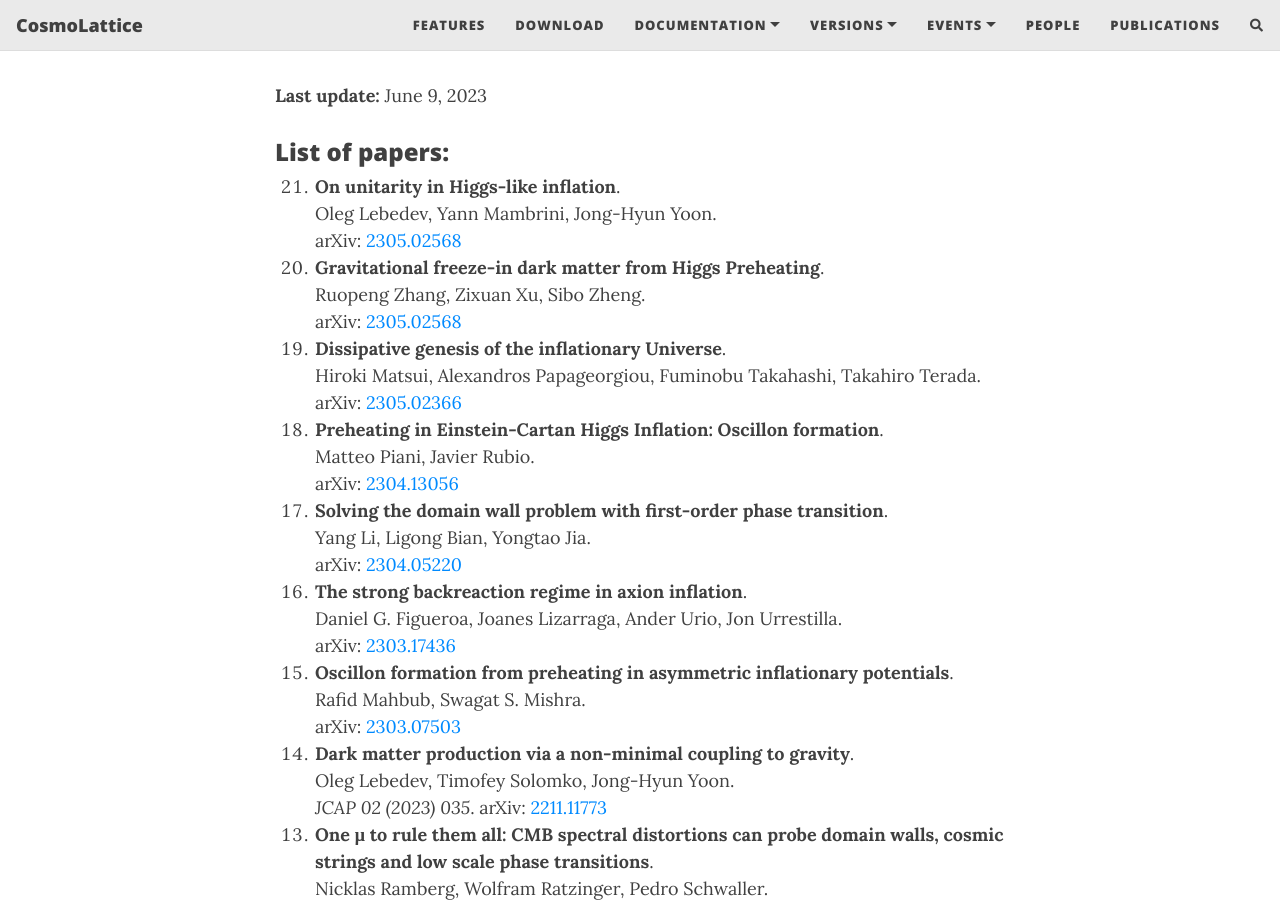
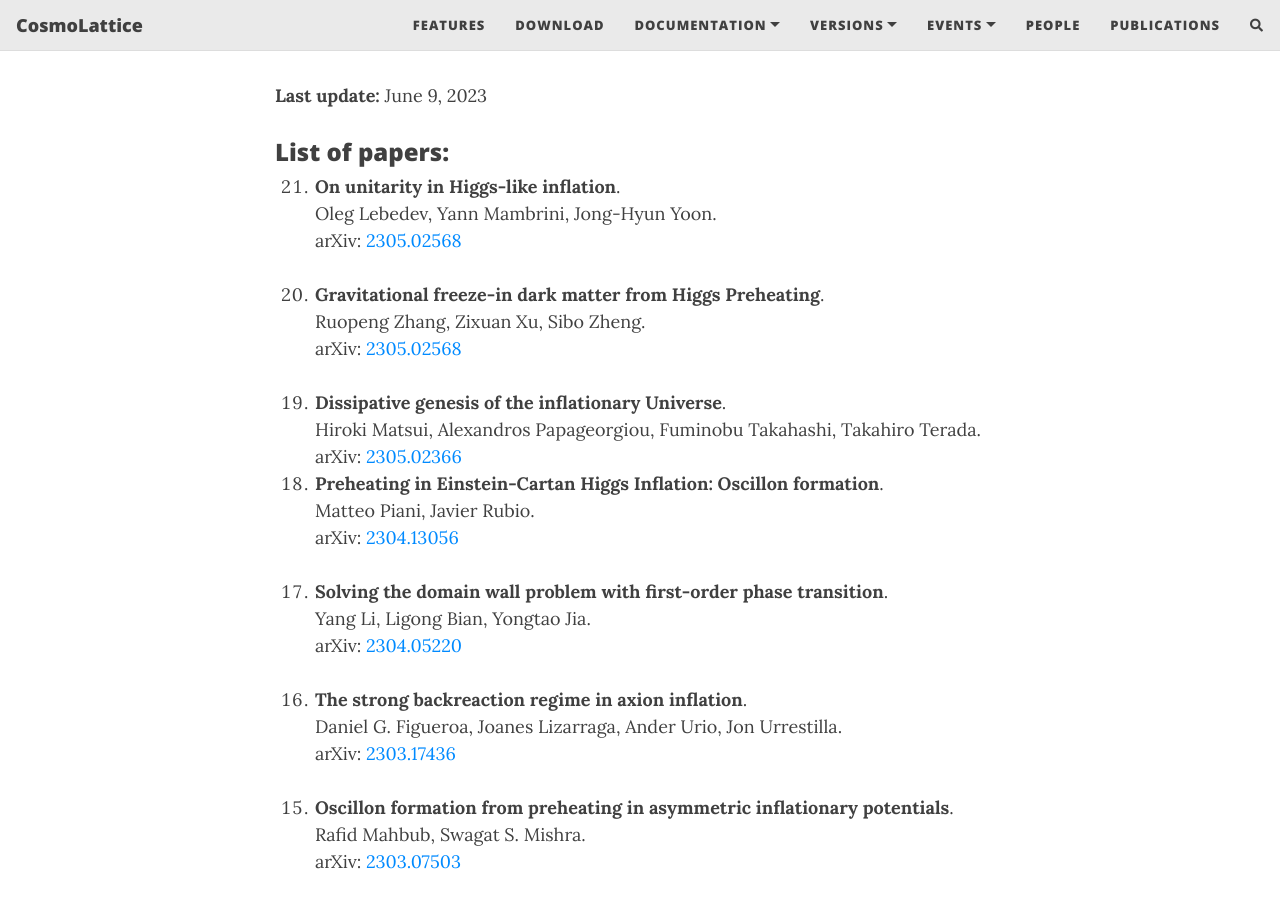
Before and after one commit to cosmolattice/cosmolatticeweb, a Jekyll site: the page built from publications.md, in a window 1280 px wide and 900 px high, scrolled down 332 px. Built offline with Jekyll 4.4.1, drawn with Linux system fonts in a browser that asks for light colours; nearby versions of some CDN libraries; comment, search, counter and statistics services are not loaded.

Commit message:
changed publications

```diff
--- a/publications.md
+++ b/publications.md
@@ -10,7 +10,7 @@ appear here, please let us know and we will gladly include it!
 
 **Last update:** June 9, 2023
 
-### List of papers:
+### List of papers:<br>
 
 
 <ol>
@@ -18,11 +18,13 @@ appear here, please let us know and we will gladly include it!
 <b>On unitarity in Higgs-like inflation</b>.<br>
    Oleg Lebedev, Yann Mambrini, Jong-Hyun Yoon. <br>
    arXiv: <a href="https://arxiv.org/abs/2305.05682" target="_blank" rel="noopener noreferrer">2305.02568</a><br>
+<br>
 
 <li value="20">
 <b>Gravitational freeze-in dark matter from Higgs Preheating</b>.<br>
    Ruopeng Zhang, Zixuan Xu, Sibo Zheng. <br>
    arXiv: <a href="https://arxiv.org/abs/2305.02568" target="_blank" rel="noopener noreferrer">2305.02568</a><br>
+<br>
 
 <li value="19">
 <b>Dissipative genesis of the inflationary Universe</b>.<br>
@@ -33,86 +35,103 @@ appear here, please let us know and we will gladly include it!
 <b>Preheating in Einstein-Cartan Higgs Inflation: Oscillon formation</b>.<br>
    Matteo Piani, Javier Rubio. <br>
    arXiv: <a href="https://arxiv.org/abs/2304.13056" target="_blank" rel="noopener noreferrer">2304.13056</a><br>
+<br>
 
 <li value="17">
 <b>Solving the domain wall problem with first-order phase transition</b>.<br>
    Yang Li, Ligong Bian, Yongtao Jia. <br>
    arXiv: <a href="https://arxiv.org/abs/2304.05220" target="_blank" rel="noopener noreferrer">2304.05220</a><br>
+<br>
 
 <li value="16">
 <b>The strong backreaction regime in axion inflation</b>.<br>
    Daniel G. Figueroa, Joanes Lizarraga, Ander Urio, Jon Urrestilla. <br>
    arXiv: <a href="https://arxiv.org/abs/2303.17436" target="_blank" rel="noopener noreferrer">2303.17436</a><br>
+<br>
 
 <li value="15">
 <b>Oscillon formation from preheating in asymmetric inflationary potentials</b>.<br>
    Rafid Mahbub, Swagat S. Mishra. <br>
    arXiv: <a href="https://arxiv.org/abs/2303.07503" target="_blank" rel="noopener noreferrer">2303.07503</a><br>
+<br>
 
 <li value="14">
 <b>Dark matter production via a non-minimal coupling to gravity</b>.<br>
    Oleg Lebedev, Timofey Solomko, Jong-Hyun Yoon. <br>
   <i>JCAP 02 (2023) 035</i>. arXiv: <a href="https://arxiv.org/abs/2211.11773" target="_blank" rel="noopener noreferrer">2211.11773</a><br>
+<br>
 
 <li value="13">
 <b>One μ to rule them all: CMB spectral distortions can probe domain walls, cosmic strings and low scale phase transitions</b>.<br>
    Nicklas Ramberg, Wolfram Ratzinger, Pedro Schwaller. <br>
   <i>JCAP 02 (2023) 039</i>. arXiv: <a href="https://arxiv.org/abs/2209.14313" target="_blank" rel="noopener noreferrer">2209.14313</a><br>
+<br>
 
 <li value="12">
 <b>Gravitational wave production from preheating with trilinear interactions</b>.<br>
   Catarina Cosme, Daniel G. Figueroa, Nicolas Loayza. <br>
   <i>JCAP 05 (2023) 023</i>. arXiv: <a href="https://arxiv.org/abs/2206.14721" target="_blank" rel="noopener noreferrer">2206.14721</a><br>
+<br>
 
 <li value="11">
 <b>Scalar Dark Matter Production from Preheating and Structure Formation Constraints</b>.<br>
   Marcos A.G. Garcia, Mathias Pierre, Sarunas Verner. <br>
   <i>Phys.Rev.D 107 (2023) 4, 043530</i>. arXiv: <a href="https://arxiv.org/abs/2206.08940" target="_blank" rel="noopener noreferrer">2206.08940</a><br>
+<br>
 
 <li value="10">
 <b>Characterizing the post-inflationary reheating history, Part II: Multiple interacting daughter fields</b>.<br>
   Stefan Antusch, Kenneth Marschall, Francisco Torrenti. <br>
   <i>JCAP 02 (2023) 019</i>. arXiv: <a href="https://arxiv.org/abs/2206.06319" target="_blank" rel="noopener noreferrer">2206.06319</a><br>
+<br>
 
 <li value="9">
 <b>On gravitational preheating</b>.<br>
   Oleg Lebedev, Jong-Hyun Yoon. <br>
   <i>JCAP 07 (2022) 07, 001</i>. arXiv: <a href="https://arxiv.org/abs/2203.15808" target="_blank" rel="noopener noreferrer">2203.15808</a><br>
+<br>
 
 <li value="8">
 <b>Preheating in Palatini Higgs inflation on the lattice</b>.<br>
   Frédéric Dux, Adrien Florio, Juraj Klarić, Andrey Shkerin, Inar Timiryasov. <br>
   <i>JCAP 09 (2022) 015</i>. arXiv: <a href="https://arxiv.org/abs/2203.13286" target="_blank" rel="noopener noreferrer">2203.13286</a><br>
+<br>
 
 <li value="7">
 <b>Stairway to Heaven" -- Spectroscopy of Particle Couplings with Gravitational Waves</b>.<br>
   Daniel G. Figueroa, Adrien Florio, Nicolas Loayza, Mauro Pieroni. <br>
   <i>Phys.Rev.D 106 (2022) 6, 063522</i>. arXiv: <a href="https://arxiv.org/abs/2202.05805" target="_blank" rel="noopener noreferrer">2202.05805</a><br>
+<br>
 
 <li value="6">
 <b>Characterizing the post-inflationary reheating history, Part I: single daughter field with quadratic-quadratic interaction</b>.<br>
   Stefan Antusch, Daniel G. Figueroa, Kenneth Marschall, Francisco Torrenti. <br>
   <i>Phys.Rev.D 105 (2022) 4, 043532</i>. arXiv: <a href="https://arxiv.org/abs/2112.11280" target="_blank" rel="noopener noreferrer">2112.11280</a><br>
+<br>
 
 <li value="5">
 <b>Dynamics of Non-minimally Coupled Scalar Fields in the Jordan Frame</b>.<br>
   Daniel G. Figueroa, Adrien Florio, Toby Opferkuch, Ben A. Stefanek. <br>
   arXiv: <a href="https://arxiv.org/abs/2112.08388" target="_blank" rel="noopener noreferrer">2112.08388</a> <br>
+<br>
 
 <li value="4">
 <b>Freeze-in from Preheating</b>.<br>
   Marcos A. G. Garcia, Kunio Kaneta, Yann Mambrini, Keith A. Olive, Sarunas Verner. <br>
   <i>JCAP 03 (2022) 03, 016</i>. arXiv: <a href="https://arxiv.org/abs/2109.13280" target="_blank" rel="noopener noreferrer">2109.13280</a> <br>
+<br>
 
 <li value="3">
 <b>CosmoLattice: A modern code for lattice simulations of scalar and gauge field dynamics in an expanding universe</b>.<br>
   Daniel G. Figueroa, Adrien Florio, Francisco Torrenti, Wessel Valkenburg. <br>
   <i>Comput.Phys.Commun. 283 (2023) 108586</i>. arXiv: <a href="https://arxiv.org/abs/2102.01031" target="_blank" rel="noopener noreferrer">2102.01031</a> <br>
+<br>
 
 <li value="2">
 <b>The art of simulating the early Universe -- Part I</b>.<br>
   Daniel G. Figueroa, Adrien Florio, Francisco Torrenti, Wessel Valkenburg. <br>
   <i>JCAP 04 (2021) 035</i>. arXiv: <a href="https://arxiv.org/abs/2006.15122" target="_blank" rel="noopener noreferrer">2006.15122</a> <br>
+<br>
 
 <li value="1">
 <b>Energy distribution and equation of state of the early Universe: matching the end of inflation and the onset of radiation domination</b>.<br>
```
